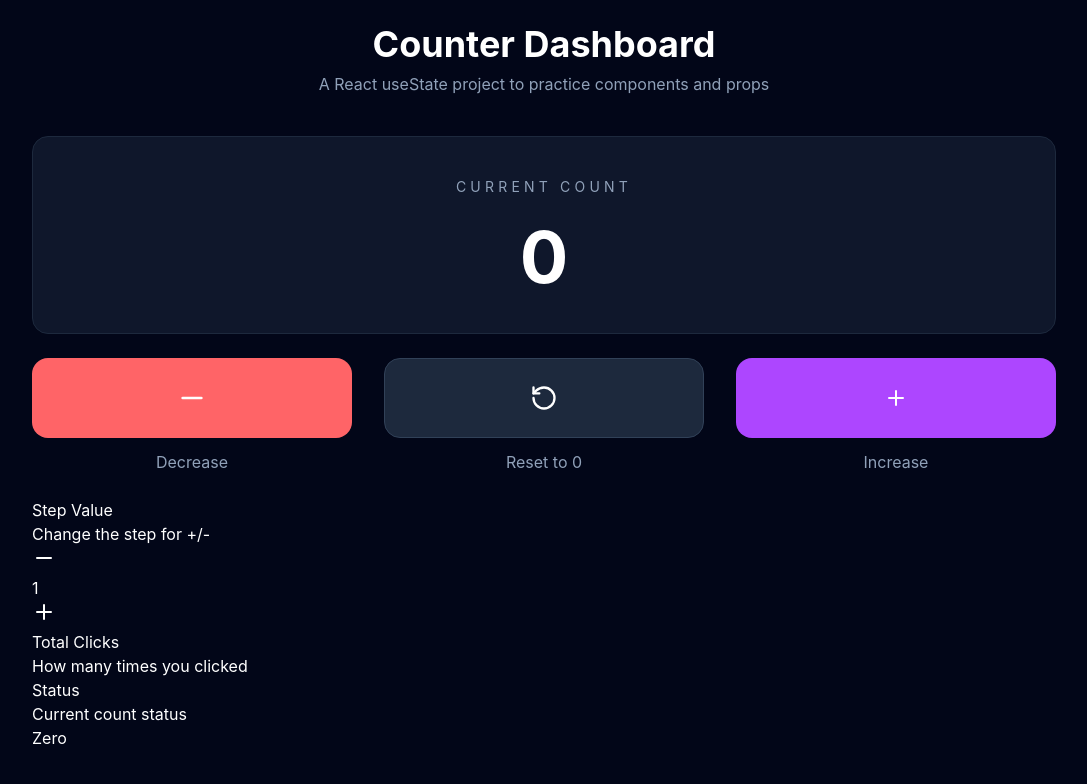
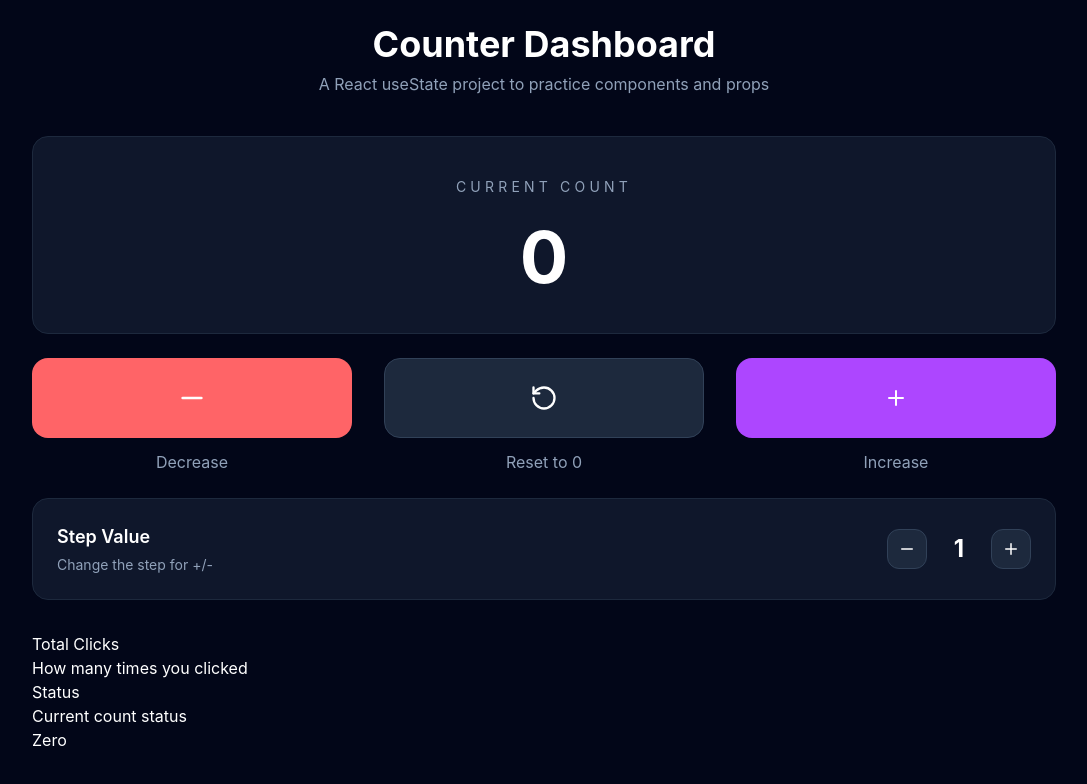
Before and after one commit to bhushank45/React-Projects, a React (Vite) app in the folder state-flow/: page / in a window 1280 px wide. Shown: the top 784 px of the page, without its empty margins (96-1183 px from the left). Built offline with nearby package versions, Linux system fonts and the light colour scheme.

Commit message:
style: style step control

```diff
--- a/state-flow/src/components/StepControl.jsx
+++ b/state-flow/src/components/StepControl.jsx
@@ -1,30 +1,39 @@
-import { Minus, Plus } from 'lucide-react';
-import React from 'react'
+import { Minus, Plus } from "lucide-react";
+import React from "react";
 
 const StepControl = (props) => {
-    const decrementStep = ()=>{
-        props.setStep(props.step-1)
-    }
+  const decrementStep = () => {
+    props.setStep(props.step - 1);
+  };
   const incrementStep = () => {
     props.setStep(props.step + 1);
   };
   return (
+    <div className="bg-slate-900 border border-slate-800 rounded-2xl p-6 mb-8">
+      <div className="flex items-center justify-between">
         <div>
-      <div>
-        <h2>Step Value</h2>
-        <p>Change the step for +/- </p>
+          <h2 className="text-lg font-semibold">Step Value</h2>
+          <p className="text-sm text-slate-400 mt-1">
+            Change the step for +/-{" "}
+          </p>
         </div>
-      <div>
-        <button onClick={decrementStep}>
-          <Minus />
+        <div className="flex items-center gap-4">
+          <button
+            onClick={decrementStep}
+            className="w-10 h-10 rounded-xl bg-slate-800 border border-slate-700 flex items-center justify-center hover:bg-slate-700 transition-colors"
+          >
+            <Minus size={18} />
           </button>
-        <h2>{props.step}</h2>
-        <button onClick={incrementStep}>
-          <Plus />
+          <span className="text-2xl font-bold min-w-8 text-center">
+            {props.step}
+          </span>
+          <button onClick={incrementStep} className="w-10 h-10 rounded-xl bg-slate-800 border border-slate-700 flex items-center justify-center hover:bg-slate-700 transition-colors">
+            <Plus size={18}/>
           </button>
         </div>
       </div>
+    </div>
   );
-}
+};
 
-export default StepControl
+export default StepControl;
```
Lines whose indentation alone changed are shown as unchanged.
